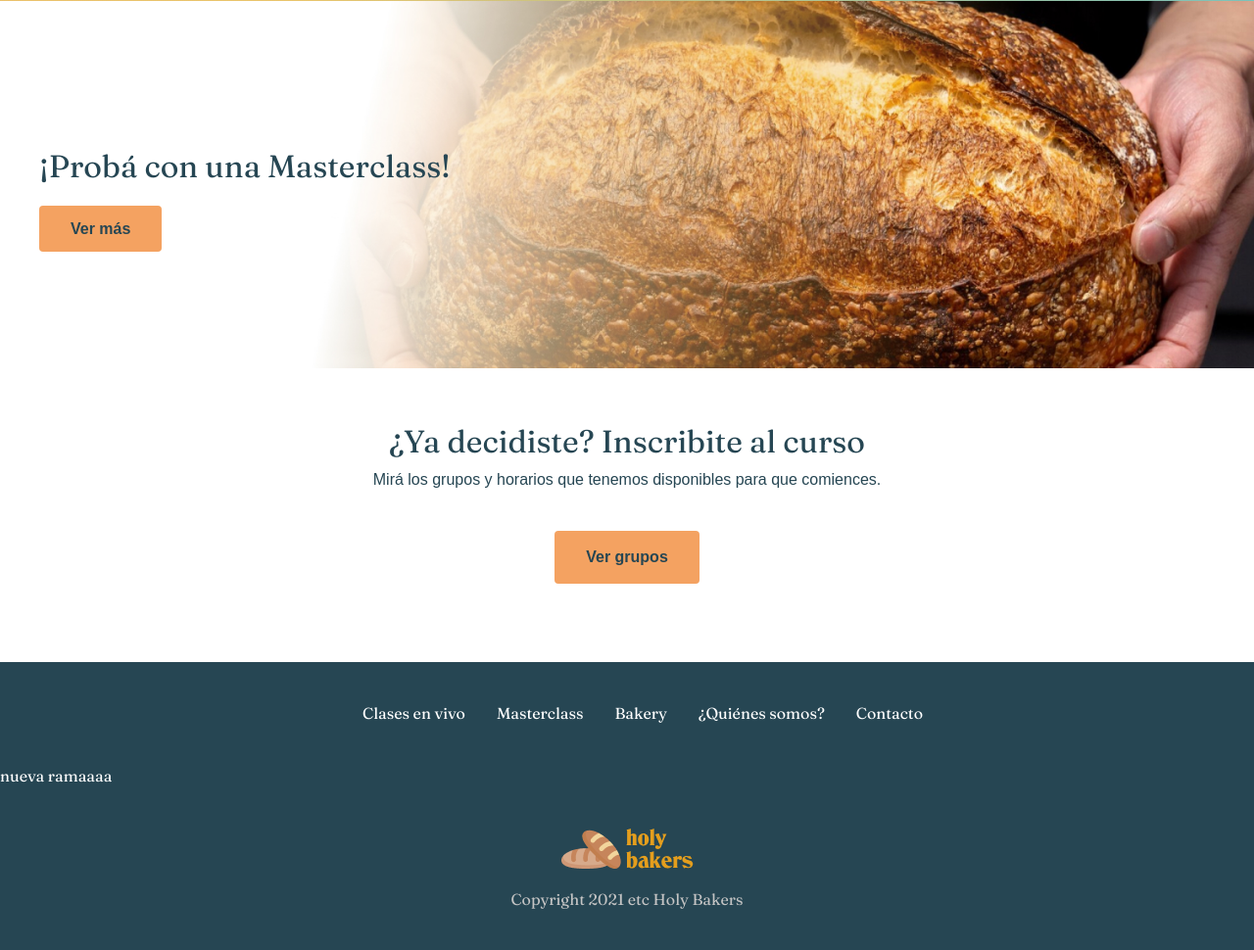
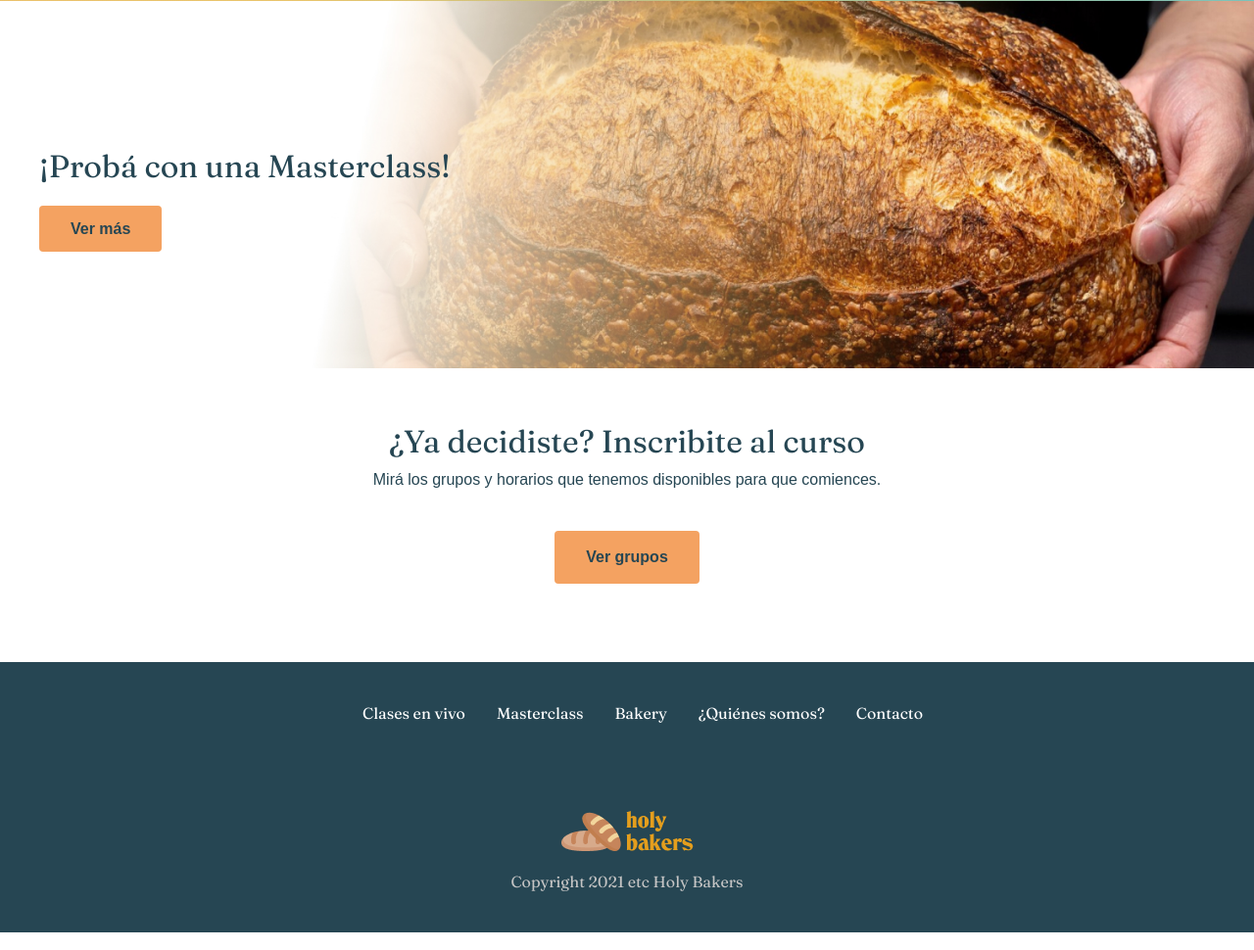
Before and after one commit to shugavibes/holybakers, a website: page index.html in a window 1280 px wide. Shown: the part 1052-2022 px from the top of the page at 98% size. Drawn offline with nearby package versions, Linux system fonts and the light colour scheme.

Commit message:
eliminados los cambios en el index

```diff
--- a/index.html
+++ b/index.html
@@ -116,11 +116,6 @@
                     <li><a href="contact.html">Contacto</a></li>
                 </ul>
             </nav>
-
-<section>
-    <p>nueva ramaaaa</p>
-</section>
-
             <div class="footerInfo">
                 <img src="img/logo_inverted.png" alt="holy bakers logo que incluye una ilustracion de dos panes y el nombre de la marca">
                 <a href="#">Copyright 2021 etc Holy Bakers</a>
```
